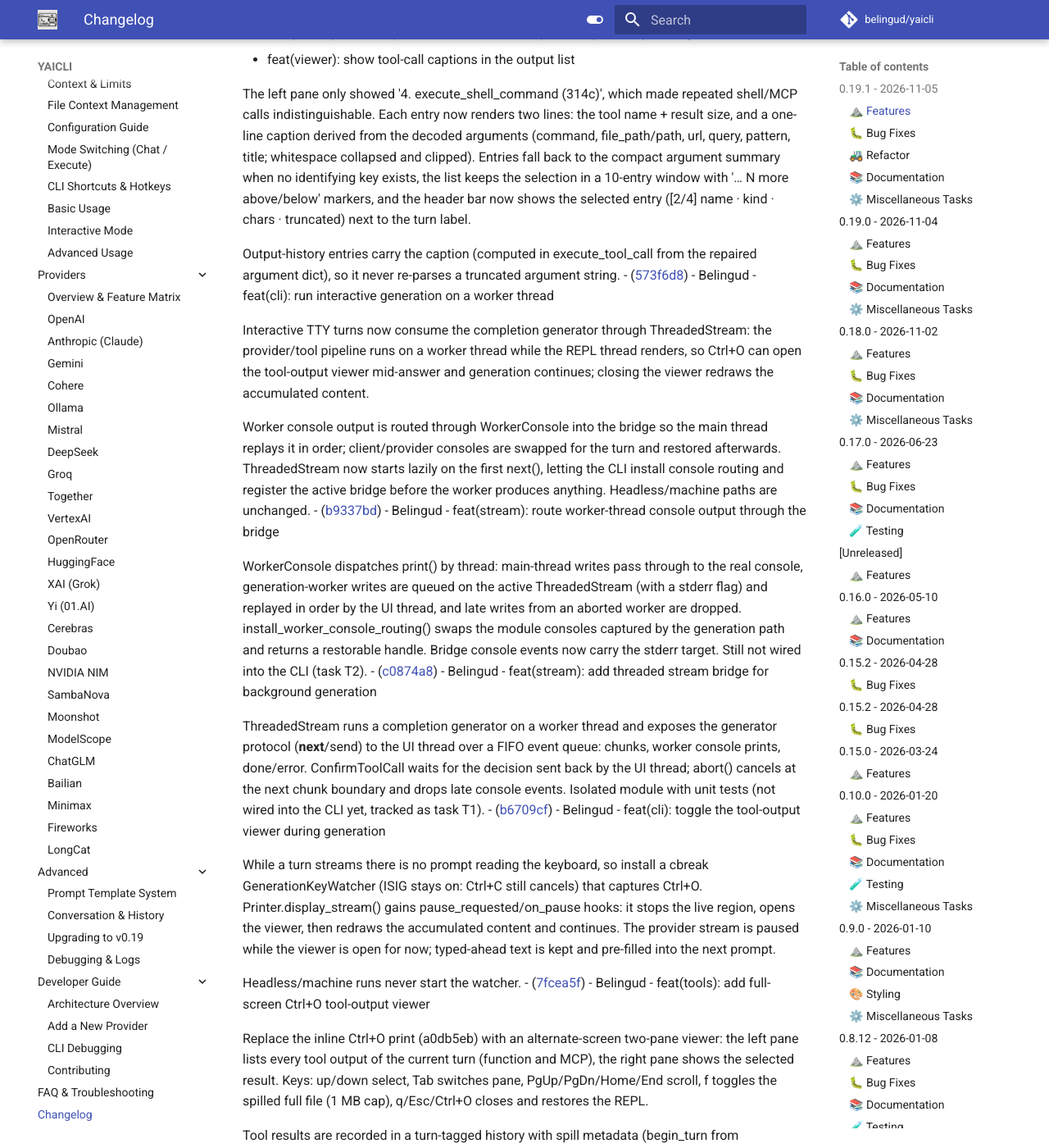
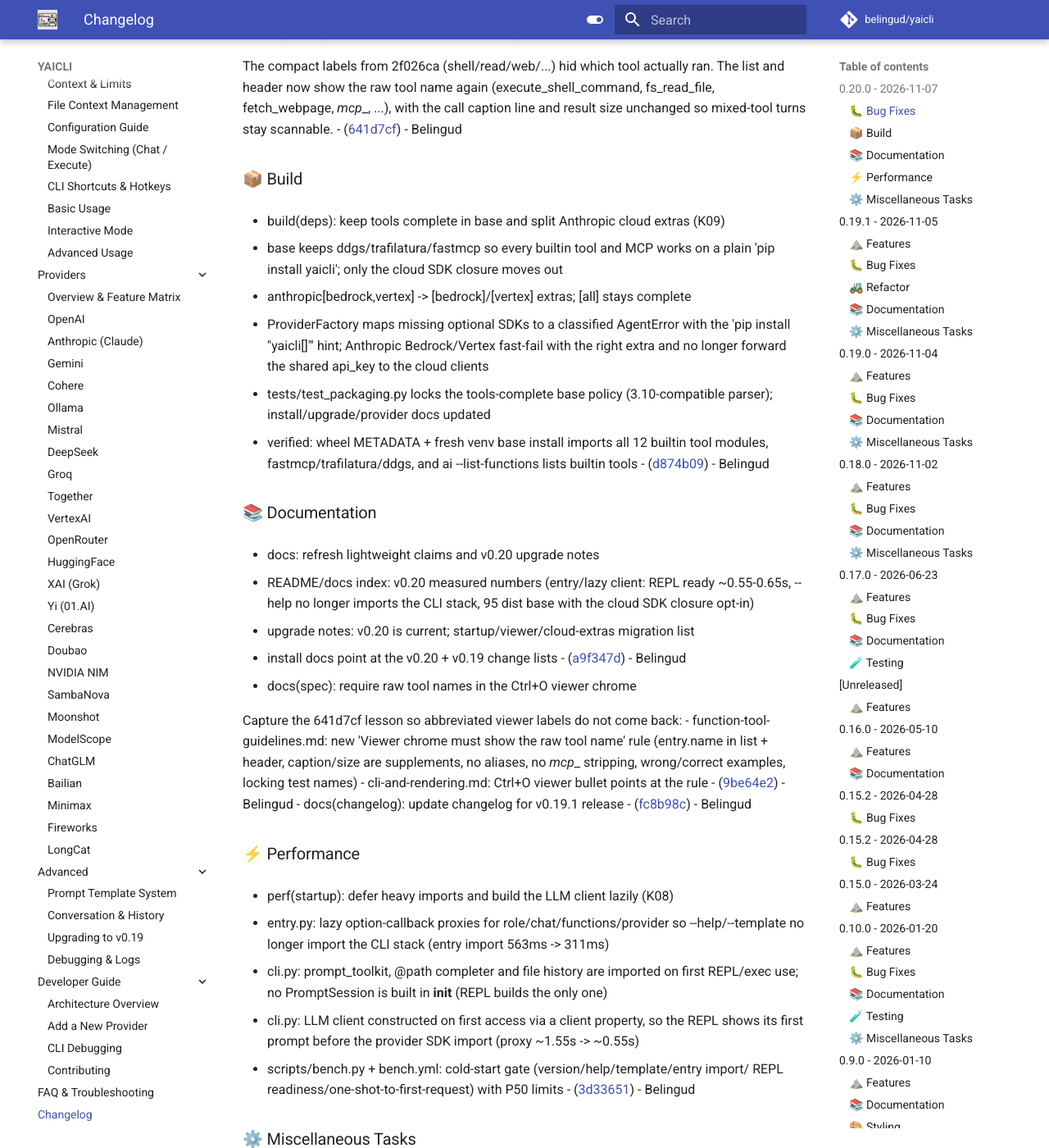
Before and after one commit to belingud/yaicli, an MkDocs documentation site: the page built from docs/changelog.md, in a window 1280 px wide and 1400 px high, scrolled down 292 px. Shown: the whole window at 82% size. Built offline with MkDocs 1.6.1 and Material for MkDocs 9.7.7, drawn with Linux system fonts in a browser that asks for light colours; comment, search, counter and statistics services are not loaded; some of the changed text lies outside the part shown.

Commit message:
docs(changelog): update changelog for v0.20.0 release
Sync docs/changelog.md, refresh uv.lock for 0.20.0, and teach git-cliff to
group build(deps) commits so the K09 packaging change is listed.

```diff
--- a/cliff.toml
+++ b/cliff.toml
@@ -61,6 +61,7 @@ commit_parsers = [
     { message = "^fix", group = "<!-- 1 -->🐛 Bug Fixes" },
     { message = "^doc", group = "<!-- 3 -->📚 Documentation" },
     { message = "^perf", group = "<!-- 4 -->⚡ Performance" },
+    { message = "^build", group = "<!-- 2.5 -->📦 Build" },
     { message = "^refactor\\(clippy\\)", skip = true },
     { message = "^refactor", group = "<!-- 2 -->🚜 Refactor" },
     { message = "^style", group = "<!-- 5 -->🎨 Styling" },
--- a/docs/changelog.md
+++ b/docs/changelog.md
@@ -1,3 +1,76 @@
+
+---
+## [0.20.0](https://github.com/belingud/yaicli/compare/v0.19.1..v0.20.0) - 2026-11-07
+
+### 🐛 Bug Fixes
+
+- fix(viewer): show full tool names in the output list
+
+The compact labels from 2f026ca (shell/read/web/...) hid which tool actually ran.
+The list and header now show the raw tool name again (execute_shell_command,
+fs_read_file, fetch_webpage, _mcp__<tool>, ...), with the call caption line and
+result size unchanged so mixed-tool turns stay scannable. - ([641d7cf](https://github.com/belingud/yaicli/commit/641d7cf8194675297a088955bc4a898f4f5d6e9b)) - Belingud
+
+### 📦 Build
+
+- build(deps): keep tools complete in base and split Anthropic cloud extras (K09)
+
+- base keeps ddgs/trafilatura/fastmcp so every builtin tool and MCP works on a
+  plain 'pip install yaicli'; only the cloud SDK closure moves out
+- anthropic[bedrock,vertex] -> [bedrock]/[vertex] extras; [all] stays complete
+- ProviderFactory maps missing optional SDKs to a classified AgentError with the
+  'pip install "yaicli[<extra>]"' hint; Anthropic Bedrock/Vertex fast-fail with
+  the right extra and no longer forward the shared api_key to the cloud clients
+- tests/test_packaging.py locks the tools-complete base policy (3.10-compatible
+  parser); install/upgrade/provider docs updated
+- verified: wheel METADATA + fresh venv base install imports all 12 builtin tool
+  modules, fastmcp/trafilatura/ddgs, and ai --list-functions lists builtin tools - ([d874b09](https://github.com/belingud/yaicli/commit/d874b091287e0efcf852041d051bf2a835b66ac4)) - Belingud
+
+### 📚 Documentation
+
+- docs: refresh lightweight claims and v0.20 upgrade notes
+
+- README/docs index: v0.20 measured numbers (entry/lazy client: REPL ready
+  ~0.55-0.65s, --help no longer imports the CLI stack, 95 dist base with the
+  cloud SDK closure opt-in)
+- upgrade notes: v0.20 is current; startup/viewer/cloud-extras migration list
+- install docs point at the v0.20 + v0.19 change lists - ([a9f347d](https://github.com/belingud/yaicli/commit/a9f347d24cd9e4fe03512a3f6b4c6418d5314c30)) - Belingud
+- docs(spec): require raw tool names in the Ctrl+O viewer chrome
+
+Capture the 641d7cf lesson so abbreviated viewer labels do not come back:
+- function-tool-guidelines.md: new 'Viewer chrome must show the raw tool name'
+  rule (entry.name in list + header, caption/size are supplements, no aliases,
+  no _mcp__ stripping, wrong/correct examples, locking test names)
+- cli-and-rendering.md: Ctrl+O viewer bullet points at the rule - ([9be64e2](https://github.com/belingud/yaicli/commit/9be64e27caa0928f9f29761bcbf3dc9d5ccbc770)) - Belingud
+- docs(changelog): update changelog for v0.19.1 release - ([fc8b98c](https://github.com/belingud/yaicli/commit/fc8b98cf0a821f2cfc592b57d7d89d24586ac291)) - Belingud
+
+### ⚡ Performance
+
+- perf(startup): defer heavy imports and build the LLM client lazily (K08)
+
+- entry.py: lazy option-callback proxies for role/chat/functions/provider so
+  --help/--template no longer import the CLI stack (entry import 563ms -> 311ms)
+- cli.py: prompt_toolkit, @path completer and file history are imported on first
+  REPL/exec use; no PromptSession is built in __init__ (REPL builds the only one)
+- cli.py: LLM client constructed on first access via a client property, so the REPL
+  shows its first prompt before the provider SDK import (proxy ~1.55s -> ~0.55s)
+- scripts/bench.py + bench.yml: cold-start gate (version/help/template/entry import/
+  REPL readiness/one-shot-to-first-request) with P50 limits - ([3d33651](https://github.com/belingud/yaicli/commit/3d33651a88ab54175f5b654bc2388e0fc49d0a57)) - Belingud
+
+### ⚙️ Miscellaneous Tasks
+
+- ci(bench): widen the one-shot local-overhead gate to 2200 ms for shared runners - ([390e045](https://github.com/belingud/yaicli/commit/390e045e5b8caf1838f75f877a395b09ec0ee127)) - Belingud
+- chore(task): mark W1 (K08+K09) acceptance in the v0.20 PRD - ([b42c5a1](https://github.com/belingud/yaicli/commit/b42c5a16afbf00a8dd33d08cbf5e53dd1aea224c)) - Belingud
+- chore(task): archive 11-05-k09-tools-complete-packaging - ([7000679](https://github.com/belingud/yaicli/commit/70006791f280af7e9daf380477f51295e8d62a11)) - Belingud
+- chore(task): archive 11-05-k08-startup-latency - ([58032af](https://github.com/belingud/yaicli/commit/58032aff67e49cc6a0c9e881d44bcce99fc1332c)) - Belingud
+- chore: record journal - ([fddffba](https://github.com/belingud/yaicli/commit/fddffba96dc070bd4add807c8ba0ba803ac7dcd7)) - Belingud
+- chore(task): archive 11-05-background-generation-verify - ([dfae6fe](https://github.com/belingud/yaicli/commit/dfae6fe9b66f83f7763ee89f40022bec73e9f78c)) - Belingud
+- chore(task): archive 11-05-background-generation-cancel - ([133bb3d](https://github.com/belingud/yaicli/commit/133bb3d999947cc9280fd722a5e79f0078f556e7)) - Belingud
+- chore(task): archive 11-05-background-generation-cli - ([9b5355c](https://github.com/belingud/yaicli/commit/9b5355c2dba3613b11228f11d59d2dbf037a49d2)) - Belingud
+- chore(task): archive 11-05-worker-console-routing - ([b0d359e](https://github.com/belingud/yaicli/commit/b0d359ea657766cf4db7d3bc3749938eb57c4b84)) - Belingud
+- chore(task): archive 11-05-tool-output-viewer - ([3f7f1ac](https://github.com/belingud/yaicli/commit/3f7f1ac634d3499a7080f60cf61bfa819bfe094c)) - Belingud
+- chore(task): archive 11-05-stream-bridge - ([748550f](https://github.com/belingud/yaicli/commit/748550fa3aa42333bcb2fefff7382b89d46d4534)) - Belingud
+
 
 ---
 ## [0.19.1](https://github.com/belingud/yaicli/compare/v0.19.0..v0.19.1) - 2026-11-05
```
Also changed, not shown: CHANGELOG.md (+73 -0 lines), 1 other file.
